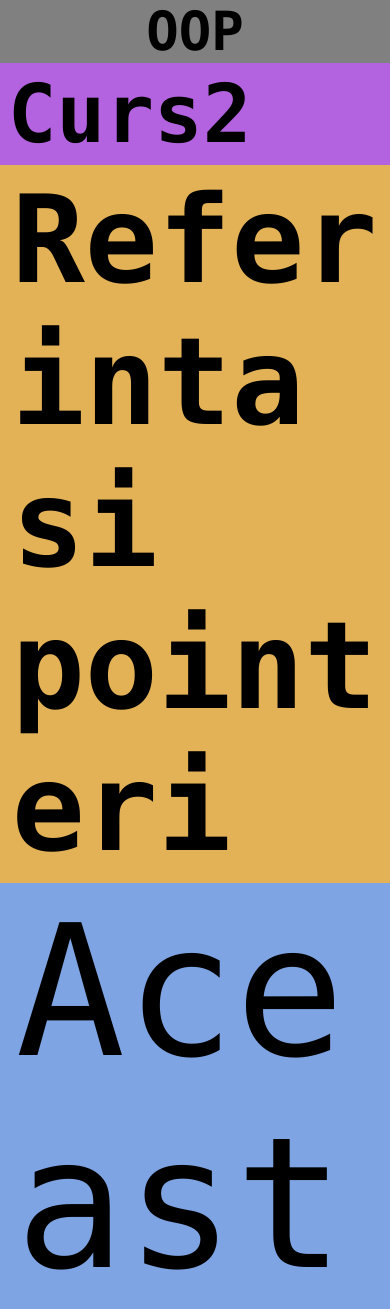
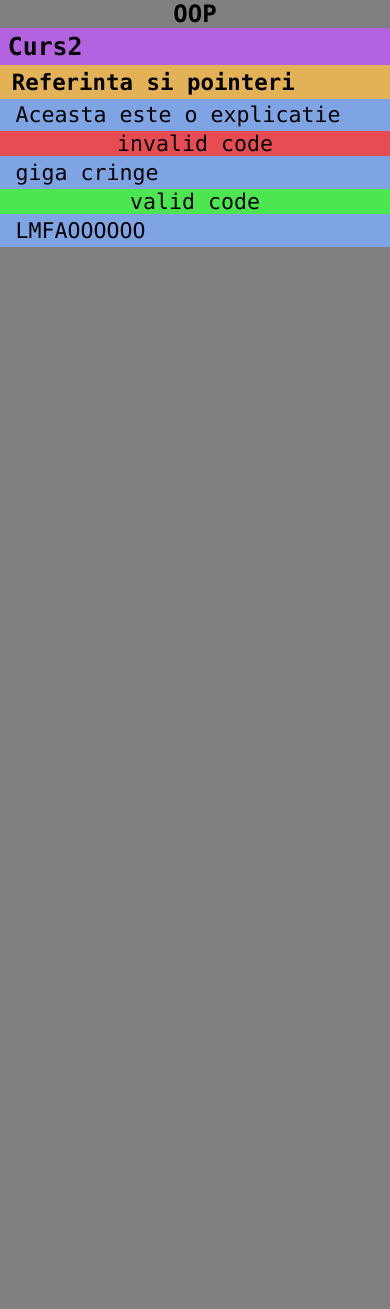
Before and after one commit to prostel/prostel.github.io, a PHP site: page /orange/oop.html in a window 390 px wide. Shown: the top 1309 px of the page. After the commit the page ends 247 px from the top, so only its background shows below. Run offline with PHP 8.4, Linux system fonts and the light colour scheme.

Commit message:
Update style.css

```diff
--- a/orange/style.css
+++ b/orange/style.css
@@ -1,9 +1,22 @@
 
 @media (max-device-width:854px)
 {
- *{
+ #title {
    font-size: 150%;
   }
+
+  .panel-title {
+	  font-size: 155%;
+  }
+
+	.topic-title
+	{
+		font-size: 140%;
+	}
+
+	.invalid, .valid, .explanation {
+		font-size: 135%;
+	}
 }
 
 
```
